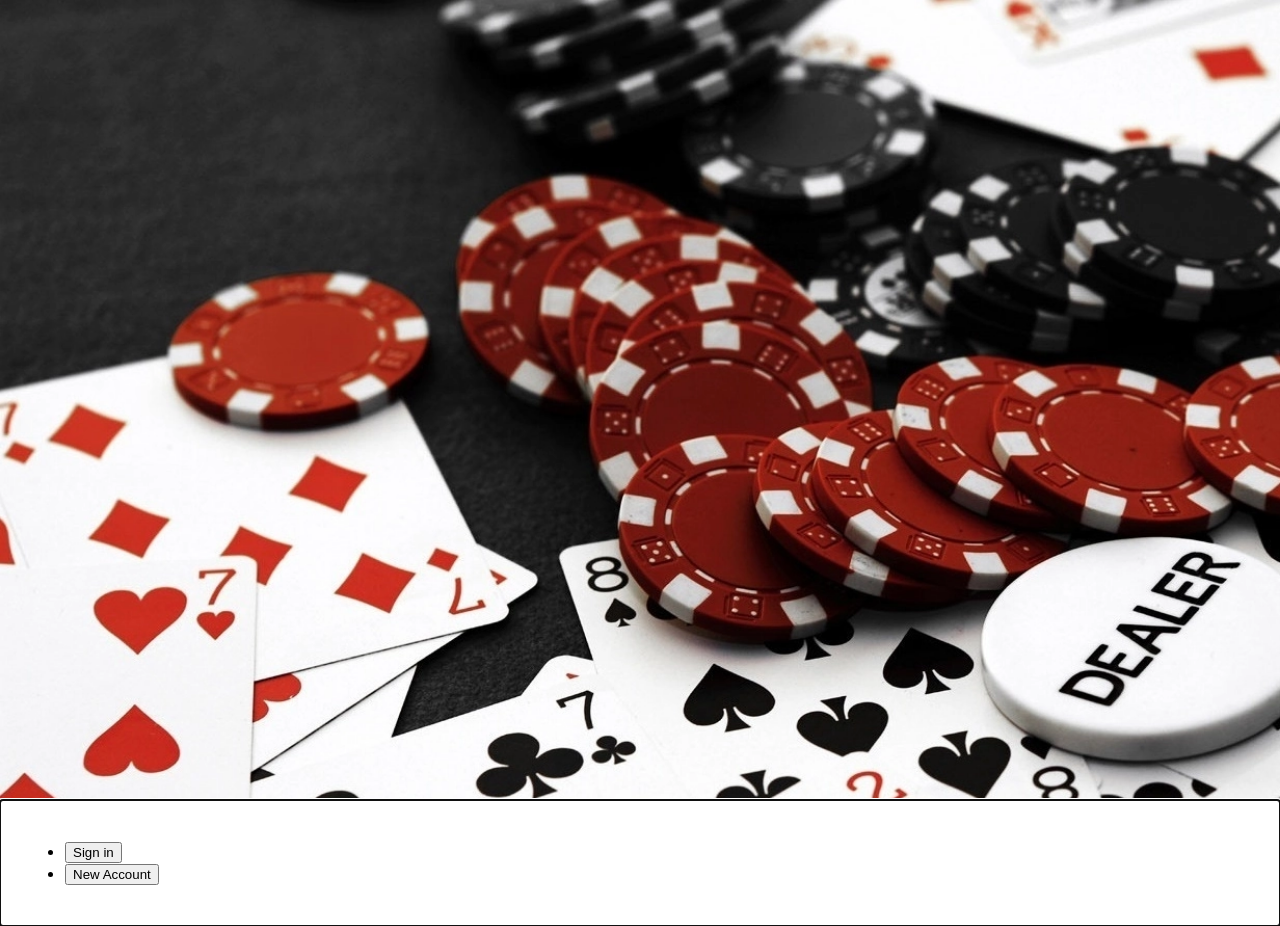
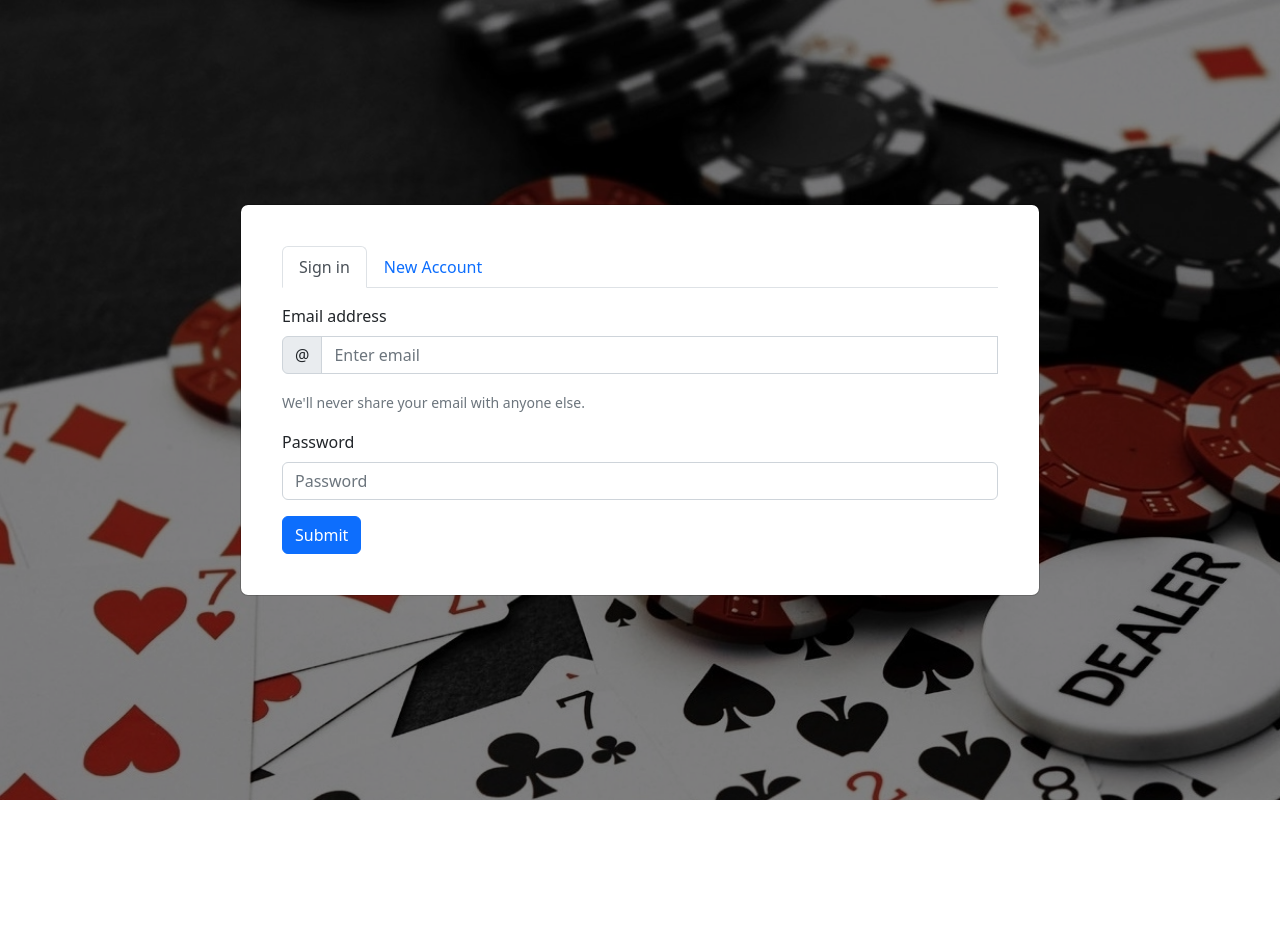
Before and after one commit to kanon-gaming/casino-gaming-front, a React (Create React App) app: page / in a window 1280 px wide. After the commit the page ends 800 px from the top, so only its background shows below. Built offline with nearby package versions, Linux system fonts and the light colour scheme.

Commit message:
feat!: Creation of Account Storeprovider and initial layout with fields validators

```diff
--- a/package.json
+++ b/package.json
@@ -10,6 +10,9 @@
     "@types/node": "^16.18.12",
     "@types/react": "^18.0.27",
     "@types/react-dom": "^18.0.10",
+    "bootstrap": "^5.2.3",
+    "mobx": "^6.7.0",
+    "mobx-react": "^7.6.0",
     "react": "^18.2.0",
     "react-bootstrap": "^2.7.0",
     "react-dom": "^18.2.0",
--- a/public/index.html
+++ b/public/index.html
@@ -15,6 +15,7 @@
       user's mobile device or desktop. See https://developers.google.com/web/fundamentals/web-app-manifest/
     -->
     <link rel="manifest" href="%PUBLIC_URL%/manifest.json" />
+    <link rel="stylesheet" href="https://cdnjs.cloudflare.com/ajax/libs/animate.css/3.5.2/animate.min.css">
     <!--
       Notice the use of %PUBLIC_URL% in the tags above.
       It will be replaced with the URL of the `public` folder during the build.
@@ -29,15 +30,5 @@
   <body>
     <noscript>You need to enable JavaScript to run this app.</noscript>
     <div id="root"></div>
-    <!--
-      This HTML file is a template.
-      If you open it directly in the browser, you will see an empty page.
-
-      You can add webfonts, meta tags, or analytics to this file.
-      The build step will place the bundled scripts into the <body> tag.
-
-      To begin the development, run `npm start` or `yarn start`.
-      To create a production bundle, use `npm run build` or `yarn build`.
-    -->
   </body>
 </html>
--- a/src/App.tsx
+++ b/src/App.tsx
@@ -1,6 +1,7 @@
 import React from "react";
 import { BrowserRouter } from "react-router-dom";
 import Router from "./Infrastructure/Router";
+import 'bootstrap/dist/css/bootstrap.min.css';
 
 function App() {
   return (
--- a/src/Pages/Account/AccountPage.tsx
+++ b/src/Pages/Account/AccountPage.tsx
@@ -1,13 +1,10 @@
 import React from "react";
-
-import Modal from "react-bootstrap/Modal";
-import Tab from "react-bootstrap/Tab";
-import Tabs from "react-bootstrap/Tabs";
 
 import { accountStore, AccountStoreProvider } from "../../Stores/AccountStore";
 
 import loginlogo from "../../assets/img/loginpage.webp";
 import "../../assets/css/Login.css";
+import { AccountPartial } from "./AccountPartial";
 
 export function AccountPage() {
   return (
@@ -20,28 +17,7 @@ export function AccountPage() {
       >
         <div className="Body">
           <div className="Form">
-            <Modal
-              show={true}
-              backdrop="static"
-              keyboard={false}
-              animation={false}
-              size="lg"
-              contentClassName="animated pulse"
-              aria-labelledby="contained-modal-title-vcenter"
-              centered
-            >
-              <Modal.Body>
-                <Tabs
-                  defaultActiveKey="login"
-                  id="formAccount"
-                  className="mb-3"
-                >
-                  <Tab eventKey="login" title="Sign in">
-                  </Tab>
-                  <Tab eventKey="register" title="New Account"></Tab>
-                </Tabs>
-              </Modal.Body>
-            </Modal>
+            <AccountPartial />
           </div>
         </div>
       </div>
--- /dev/null
+++ b/src/Pages/Account/AccountPartial.tsx
@@ -0,0 +1,31 @@
+import React from "react";
+
+import Modal from "react-bootstrap/Modal";
+
+import { Tab, Tabs } from "react-bootstrap";
+import { LoginPartial } from "./Login/LoginPartial";
+
+export function AccountPartial() {
+
+  return (
+    <Modal
+      show={true}
+      backdrop="static"
+      keyboard={false}
+      animation={false}
+      size="lg"
+      contentClassName="animated pulse"
+      aria-labelledby="contained-modal-title-vcenter"
+      centered
+    >
+      <Modal.Body>
+        <Tabs defaultActiveKey="login" id="formAccount" className="mb-3">
+          <Tab eventKey="login" title="Sign in">
+            <LoginPartial />
+          </Tab>
+          <Tab eventKey="register" title="New Account"></Tab>
+        </Tabs>
+      </Modal.Body>
+    </Modal>
+  );
+}
--- /dev/null
+++ b/src/Pages/Account/Login/LoginPartial.tsx
@@ -0,0 +1,70 @@
+import { observer } from "mobx-react";
+import React from "react";
+
+import { Button, Form, InputGroup } from "react-bootstrap";
+import { useAccountStore } from "../../../Stores/AccountStore";
+
+export const LoginPartial = observer(() => {
+  const accountStore = useAccountStore();
+
+  const onSubmit = (event: any) => {
+    event.preventDefault();
+    event.stopPropagation();
+
+    const form = event.currentTarget;
+    if (form.checkValidity() === false) {
+      accountStore.loginModel.isValid = true;
+    } else {
+      accountStore.loginModel.isValid = false;
+    }
+  };
+
+  return (
+    <Form
+      noValidate
+      validated={accountStore.loginModel.isValid}
+      onSubmit={onSubmit}
+    >
+      <Form.Group className="mb-3" controlId="email">
+        <Form.Label>Email address</Form.Label>
+        <InputGroup className="mb-3">
+          <InputGroup.Text id="basic-email">@</InputGroup.Text>
+          <Form.Control
+            type="email"
+            placeholder="Enter email"
+            onChange={(e) =>
+              (accountStore.loginModel.email = e.currentTarget.value)
+            }
+            aria-label="Email"
+            aria-describedby="email"
+            required
+          />
+          <Form.Control.Feedback type="invalid">
+            Please provide a valid email.
+          </Form.Control.Feedback>
+        </InputGroup>
+        <Form.Text className="text-muted">
+          We'll never share your email with anyone else.
+        </Form.Text>
+      </Form.Group>
+
+      <Form.Group className="mb-3" controlId="password">
+        <Form.Label>Password</Form.Label>
+        <Form.Control
+          type="password"
+          placeholder="Password"
+          aria-label="Password"
+          aria-describedby="password"
+          required
+        />
+        <Form.Control.Feedback type="invalid">
+          Please provide a password.
+        </Form.Control.Feedback>
+      </Form.Group>
+
+      <Button variant="primary" type="submit">
+        Submit
+      </Button>
+    </Form>
+  );
+});
--- a/src/Stores/AccountStore.tsx
+++ b/src/Stores/AccountStore.tsx
@@ -1,12 +1,24 @@
+import { makeAutoObservable } from "mobx";
 import { createContext, useContext } from "react";
 import { LoginModel } from "../models/LoginModel";
 
 export class AccountStore {
-  loginModel: LoginModel = { email: "", password: "" };
-  isLoginValid: Boolean = false;
+  loginModel: LoginModel = {
+    email: "",
+    password: "",
+    isValid: false,
+  };
+
+  updateItem() {
+
+  }
+
+  constructor() {
+    makeAutoObservable(this);
+  }
 }
 
 export const accountStore = new AccountStore();
 export const AccountStoreContext = createContext(accountStore);
 export const AccountStoreProvider = AccountStoreContext.Provider;
-export const useStore = () => useContext(AccountStoreContext);
+export const useAccountStore = () => useContext(AccountStoreContext);
--- a/src/models/LoginModel.tsx
+++ b/src/models/LoginModel.tsx
@@ -1,4 +1,5 @@
 export type LoginModel = {
-  email: String;
-  password: String;
+  email: string;
+  password: string;
+  isValid: boolean;
 };
```
Also changed, not shown: 1 other file (tests, documents, lock files or other folders).
